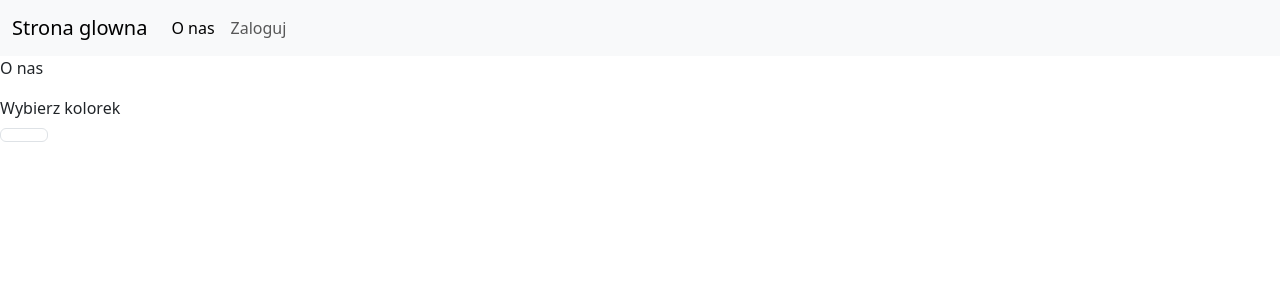
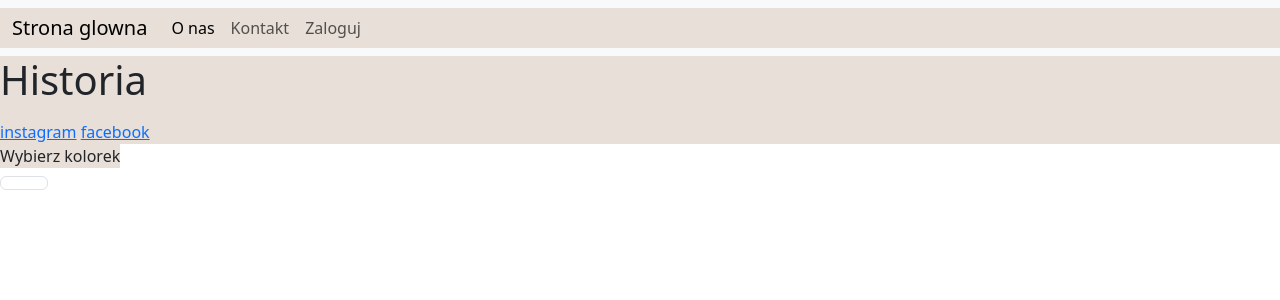
Before and after one commit to MrFajFel/projektDjango4klasa, a Django app: page /o-nas/ in a window 1280 px wide. Shown: the top 300 px of the page. Run offline with Django 5.2, Linux system fonts and the light colour scheme; some libraries are stand-ins or nearby versions.

Commit message:
kilka zmian css

```diff
--- /dev/null
+++ b/aplikacja/static/css/stronaGlowna.css
@@ -0,0 +1,3 @@
+*{
+    background-color: #E7DFD8;
+}
--- a/aplikacja/templates/logowanie_i_rejestracja/rejestracja.html
+++ b/aplikacja/templates/logowanie_i_rejestracja/rejestracja.html
@@ -3,7 +3,7 @@
 
 {% block content %}
     <h1 style="text-align: center">Utworz konto</h1>
-    <div style="height: fit-content; width: 80%; margin-left: 33%; margin-top: 5rem">
+    <div style="height: fit-content; width: 80%; margin-left: auto; margin-top: 5rem">
     <p>Wypelnij ponizszy formularz, aby sie zajerejstrowac</p>
         <form action="#" method="post" style="width: 50%">
             {{ form.as_p }}
--- a/aplikacja/templates/strony/base.html
+++ b/aplikacja/templates/strony/base.html
@@ -1,10 +1,11 @@
-{% load django_bootstrap5 %}
+{% load bootstrap5 %}
 {% load static %}
 {% bootstrap_css %}
 <!DOCTYPE html>
 <html lang="en">
 <head>
     <meta charset="UTF-8">
+    <link rel="stylesheet" href="../../static/css/stronaGlowna.css">
     <title>{% block title %} {% endblock %}</title>
 </head>
 <body>
@@ -20,12 +21,12 @@
         <li class="nav-item">
           <a class="nav-link active" aria-current="page" href="/o-nas/">O nas</a>
         </li>
+        <li class="nav-item">
+            <a class="nav-link" href="/kontakt/" >Kontakt</a>
+        </li>
           {% if cookie_exists %}
               <li class="nav-item">
                 <a class="nav-link" href="/adopcja/">Adopcja</a>
-              </li>
-              <li class="nav-item">
-                <a class="nav-link" href="/kontakt/" >Kontakt</a>
               </li>
               <li class="nav-item">
                 <a class="nav-link" href="/wyloguj/">Wyloguj</a>
--- a/aplikacja/templates/strony/oNas.html
+++ b/aplikacja/templates/strony/oNas.html
@@ -1,7 +1,12 @@
 {% extends 'strony/base.html' %}
 
 {% block content %}
-    <p>O nas</p>
+    <div class="strona">
+    <h1>Historia</h1>
+    <p></p>
+    <a href="#">instagram</a>
+    <a href="#">facebook</a>
+</div>
     <label for="exampleColorInput" class="form-label">Wybierz kolorek</label>
     <input style="height: fit-content" type="color" class="form-control form-control-color" id="exampleColorInput" value="#563d7c" title="Choose your color">
 {% endblock %}
--- a/aplikacja/views.py
+++ b/aplikacja/views.py
@@ -38,8 +38,6 @@ def about_us(request):
 
 def kontakt(request):
     cookie_exists = 'Zalogowany' and "username" in request.COOKIES
-    if "Zalogowany" not in request.COOKIES:
-        return redirect('/')  # Przekierowanie na stronę logowania
     return render(request, 'strony/kontakt.html', {'cookie_exists':cookie_exists})
 
 def logowanie(request):
--- a/schronisko/settings.py
+++ b/schronisko/settings.py
@@ -38,7 +38,7 @@ INSTALLED_APPS = [
     'django.contrib.messages',
     'django.contrib.staticfiles',
     'aplikacja.apps.AplikacjaConfig',
-    'django_bootstrap5',
+    'bootstrap5',
 
 ]
 
```
Also changed, not shown: aplikacja/templates/strony/stronaGlowna.html (+6 -1 lines), db.sqlite3.
